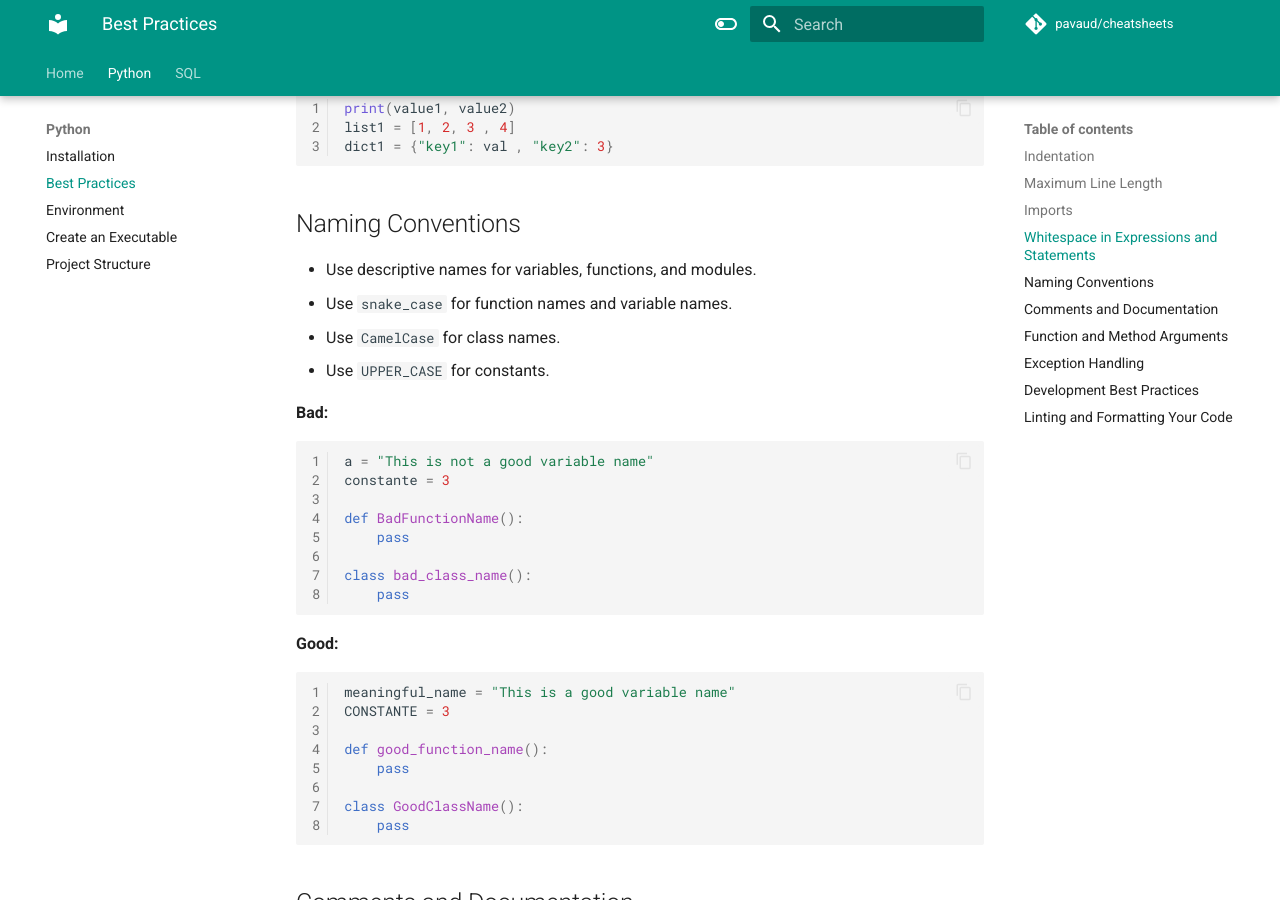
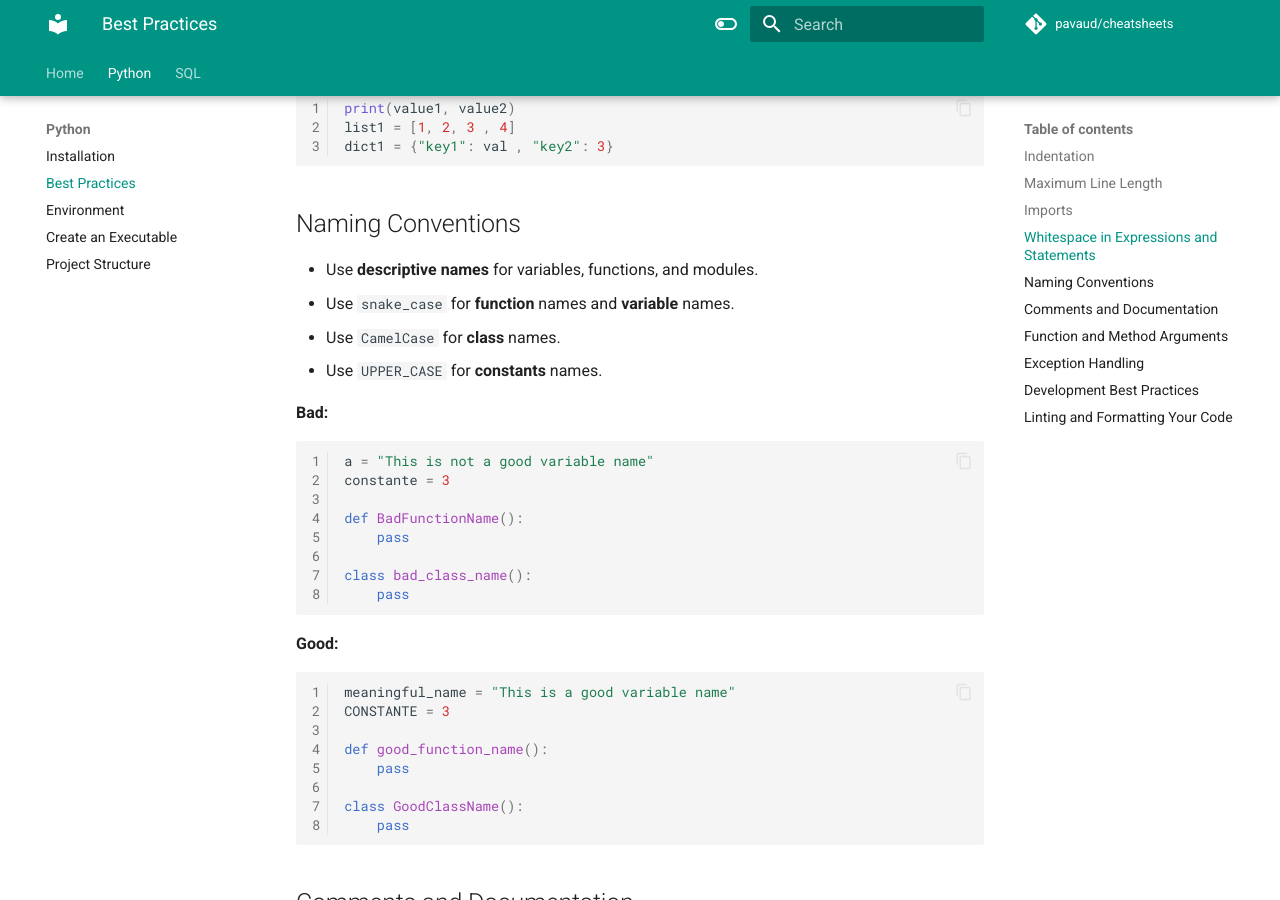
Before and after one commit to pavaud/cheatsheets, an MkDocs documentation site: the page built from docs/python/best_practices.md, in a window 1280 px wide and 900 px high, scrolled down 2295 px. Built offline with MkDocs 1.6.1 and Material for MkDocs 9.7.7, drawn with Linux system fonts in a browser that asks for light colours; comment, search, counter and statistics services are not loaded.

Commit message:
style: change bolding in Naming Conventions

````diff
--- a/docs/python/best_practices.md
+++ b/docs/python/best_practices.md
@@ -98,10 +98,10 @@ dict1 = {"key1": val , "key2": 3}
 
 ## Naming Conventions
 
-- Use descriptive names for variables, functions, and modules.
-- Use `snake_case` for function names and variable names.
-- Use `CamelCase` for class names.
-- Use `UPPER_CASE` for constants.
+- Use **descriptive names** for variables, functions, and modules.
+- Use `snake_case` for **function** names and **variable** names.
+- Use `CamelCase` for **class** names.
+- Use `UPPER_CASE` for **constants** names.
 
 **Bad:**
 ```python
````
